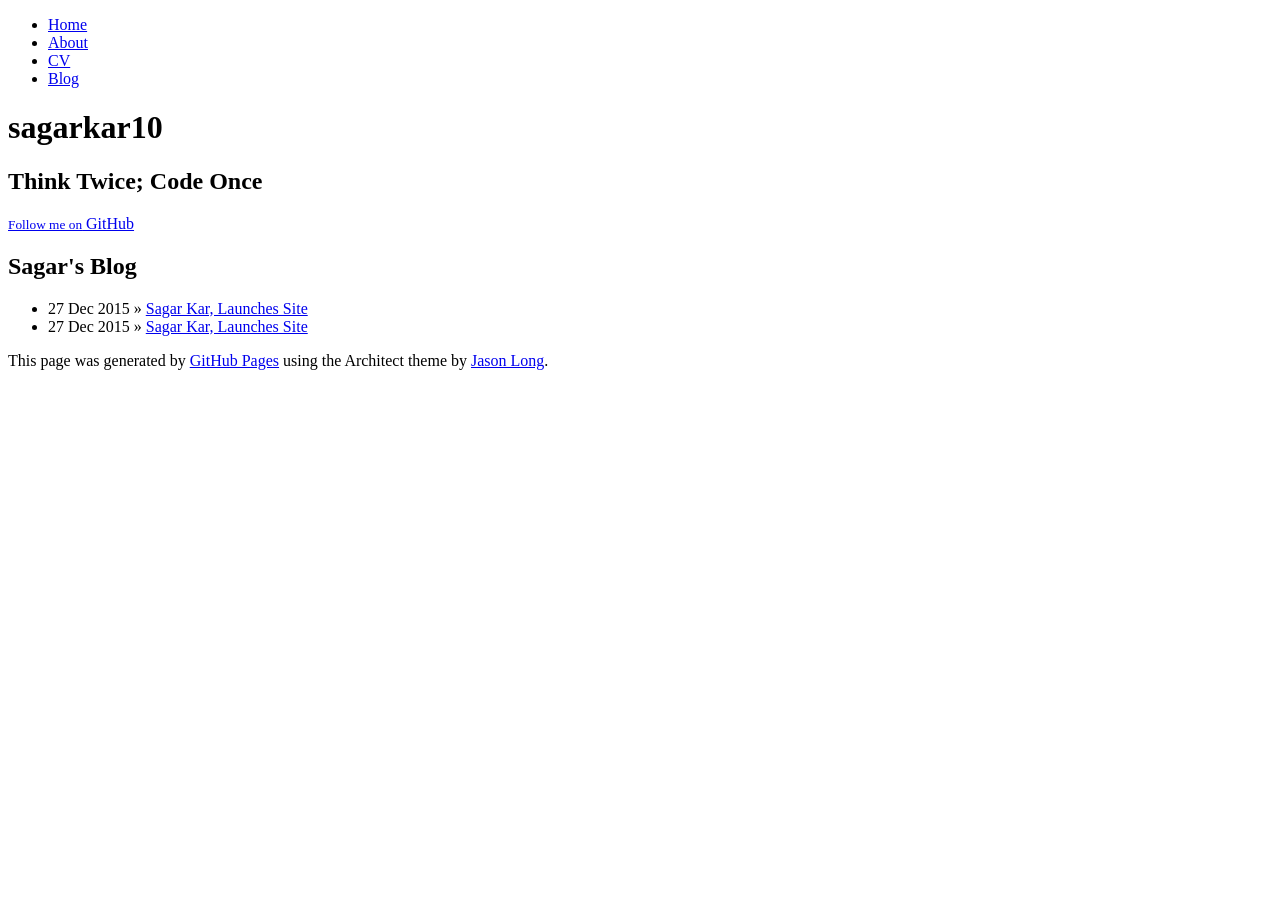
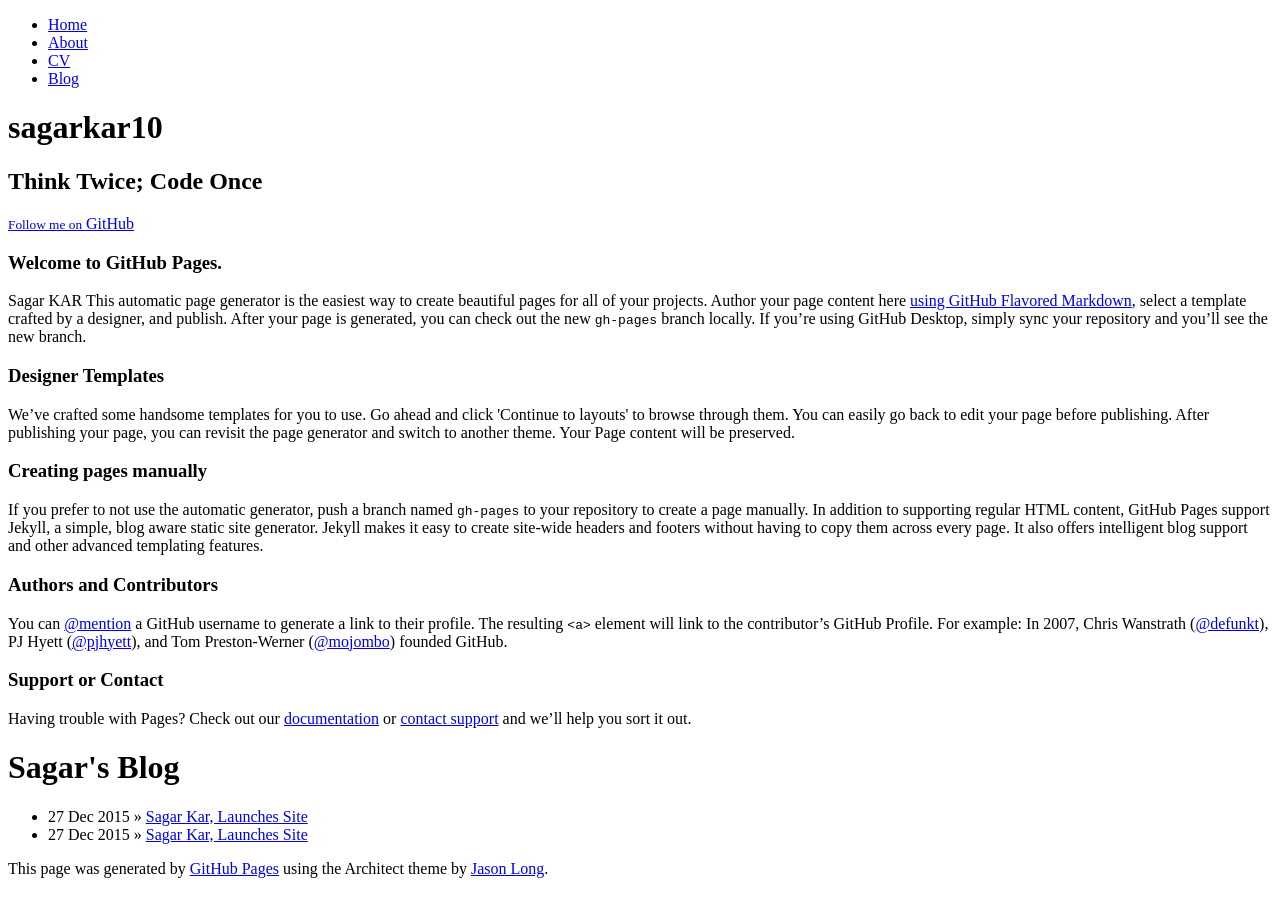
Before and after one commit to sagarkar10/sagarkar10old.github.io, a Jekyll site: the page built from blog/index.html, in a window 1280 px wide. Built offline with Jekyll 4.4.1, drawn with Linux system fonts in a browser that asks for light colours.

Commit message:
adding blogs and nav

```diff
--- a/blog/index.html
+++ b/blog/index.html
@@ -2,6 +2,34 @@
 layout: default
 title: Sagar's Blog
 ---
+
+
+<h3>
+<a id="welcome-to-github-pages" class="anchor" href="#welcome-to-github-pages" aria-hidden="true"><span class="octicon octicon-link"></span></a>Welcome to GitHub Pages.</h3>
+
+<p>Sagar KAR This automatic page generator is the easiest way to create beautiful pages for all of your projects. Author your page content here <a href="https://guides.github.com/features/mastering-markdown/">using GitHub Flavored Markdown</a>, select a template crafted by a designer, and publish. After your page is generated, you can check out the new <code>gh-pages</code> branch locally. If you’re using GitHub Desktop, simply sync your repository and you’ll see the new branch.</p>
+
+<h3>
+<a id="designer-templates" class="anchor" href="#designer-templates" aria-hidden="true"><span class="octicon octicon-link"></span></a>Designer Templates</h3>
+
+<p>We’ve crafted some handsome templates for you to use. Go ahead and click 'Continue to layouts' to browse through them. You can easily go back to edit your page before publishing. After publishing your page, you can revisit the page generator and switch to another theme. Your Page content will be preserved.</p>
+
+<h3>
+<a id="creating-pages-manually" class="anchor" href="#creating-pages-manually" aria-hidden="true"><span class="octicon octicon-link"></span></a>Creating pages manually</h3>
+
+<p>If you prefer to not use the automatic generator, push a branch named <code>gh-pages</code> to your repository to create a page manually. In addition to supporting regular HTML content, GitHub Pages support Jekyll, a simple, blog aware static site generator. Jekyll makes it easy to create site-wide headers and footers without having to copy them across every page. It also offers intelligent blog support and other advanced templating features.</p>
+
+<h3>
+<a id="authors-and-contributors" class="anchor" href="#authors-and-contributors" aria-hidden="true"><span class="octicon octicon-link"></span></a>Authors and Contributors</h3>
+
+<p>You can <a href="https://github.com/blog/821" class="user-mention">@mention</a> a GitHub username to generate a link to their profile. The resulting <code>&lt;a&gt;</code> element will link to the contributor’s GitHub Profile. For example: In 2007, Chris Wanstrath (<a href="https://github.com/defunkt" class="user-mention">@defunkt</a>), PJ Hyett (<a href="https://github.com/pjhyett" class="user-mention">@pjhyett</a>), and Tom Preston-Werner (<a href="https://github.com/mojombo" class="user-mention">@mojombo</a>) founded GitHub.</p>
+
+<h3>
+<a id="support-or-contact" class="anchor" href="#support-or-contact" aria-hidden="true"><span class="octicon octicon-link"></span></a>Support or Contact</h3>
+
+<p>Having trouble with Pages? Check out our <a href="https://help.github.com/pages">documentation</a> or <a href="https://github.com/contact">contact support</a> and we’ll help you sort it out.</p>
+</section>
+
 <h1>{{ page.title }}</h1>
 <ul class="posts">
 
```
